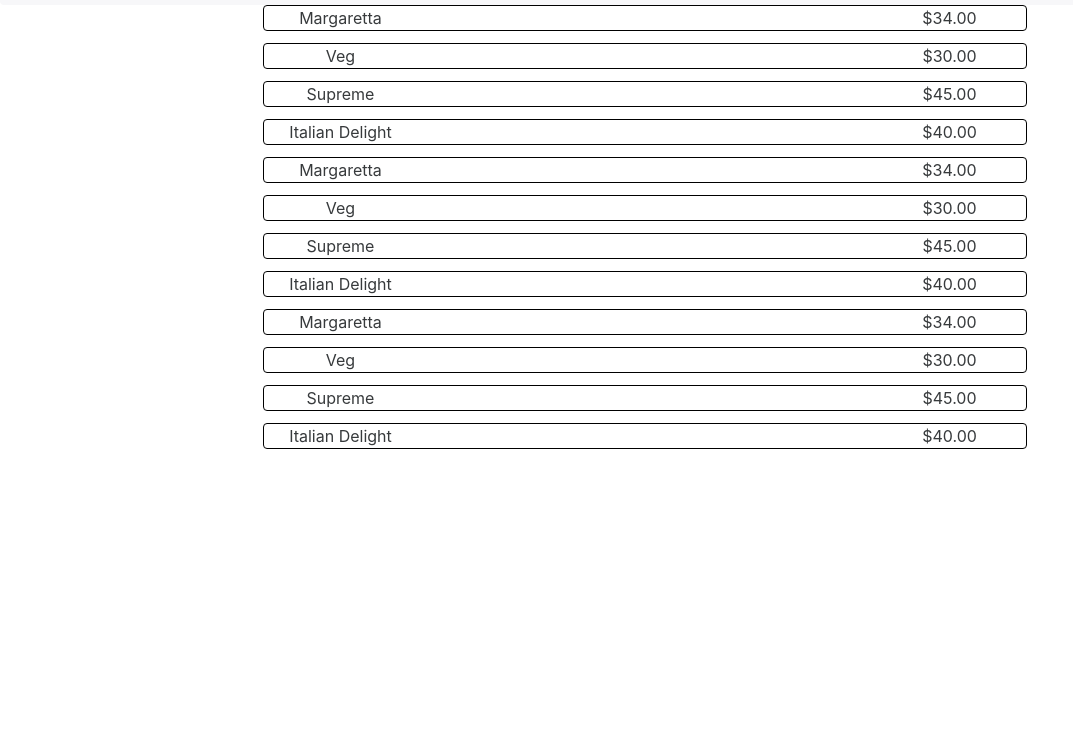
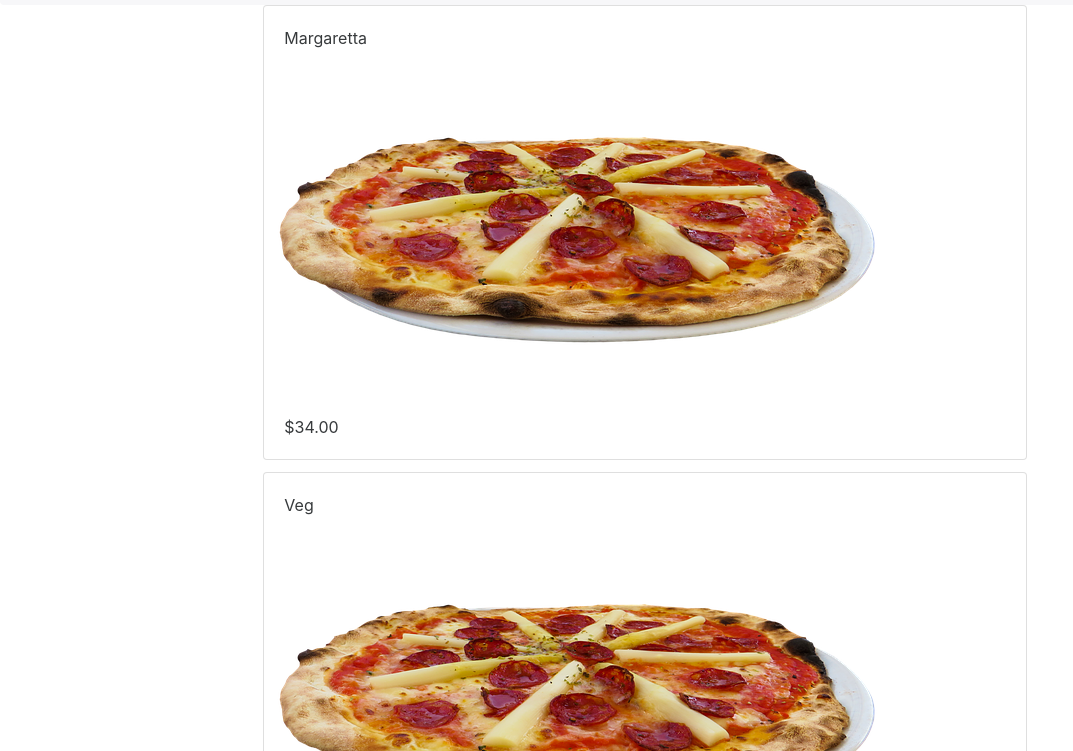
Before and after one commit to prabodhmeshram/angular-pizaa-app, a website: page index.html in a window 1280 px wide. Shown: the part 49-800 px from the top of the page, without its empty margins (0-1073 px from the left). Drawn offline with Linux system fonts and the light colour scheme.

Commit message:
Fixing the Card Layout. Adding a stock image of pizza

```diff
--- a/index.html
+++ b/index.html
@@ -68,11 +68,15 @@
                         <!-- <div class="title">{{message}}</div> -->
                         <ul>
                             <li ng-repeat='pizza in PizzaData'>
-                                <div class='card pizza-container'>
-                                    <div class="float-left title">{{ pizza.name }} </div>
-                                    <div class="float-right price">{{ pizza.prize | currency }}</div>
-                                    <div class="clear"></div>
-                                </div>
+                            	<div class="card">
+								  <div class="card-block">
+								    <p class="card-text">{{ pizza.name }}</p>
+								  </div>
+								  <img src="./images/pizza_image.png" alt="Card image">
+								  <div class="card-block">
+								    <p class="card-text">{{ pizza.prize | currency }}</p>
+								  </div>
+								</div>
                             </li>
                         </ul>
                     </div>
```
Also changed, not shown: images/pizza_image.png (added).
